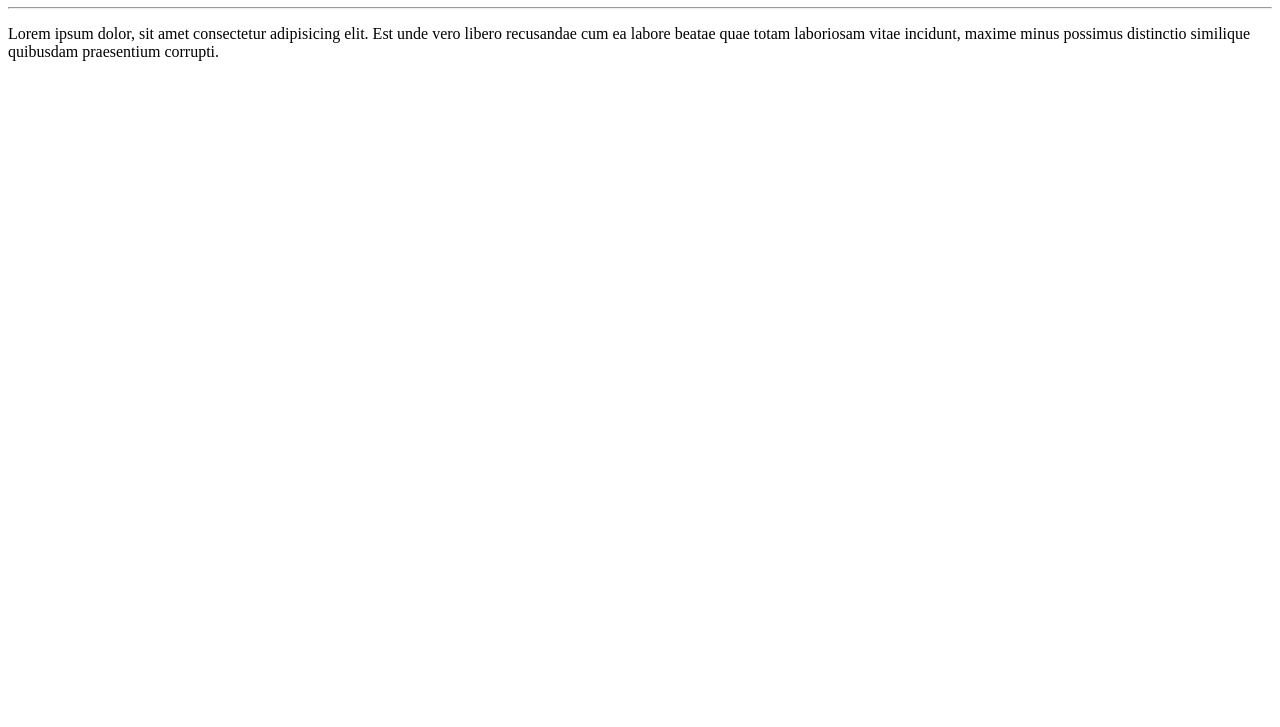
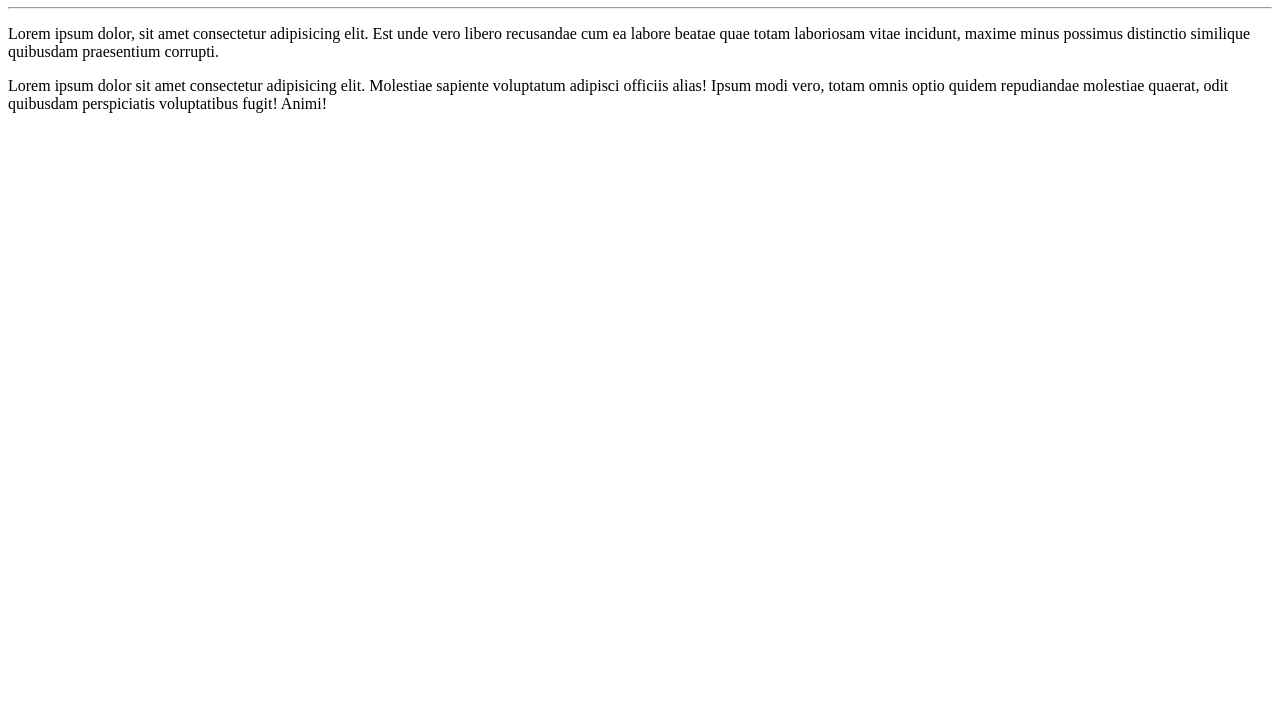
Before and after one commit to GabrielDully/Ola-Mundo, a plain HTML site: page site-exemplo/index.html in a window 1280 px wide. Shown: the part 73-800 px from the top of the page. Drawn offline with Linux system fonts and the light colour scheme.

Commit message:
Adicionei um parágrafo

```diff
--- a/site-exemplo/index.html
+++ b/site-exemplo/index.html
@@ -9,5 +9,6 @@
     <h1>Olá, Mundo!</h1>
     <hr>
     <p>Lorem ipsum dolor, sit amet consectetur adipisicing elit. Est unde vero libero recusandae cum ea labore beatae quae totam laboriosam vitae incidunt, maxime minus possimus distinctio similique quibusdam praesentium corrupti.</p>
+    <p>Lorem ipsum dolor sit amet consectetur adipisicing elit. Molestiae sapiente voluptatum adipisci officiis alias! Ipsum modi vero, totam omnis optio quidem repudiandae molestiae quaerat, odit quibusdam perspiciatis voluptatibus fugit! Animi!</p>
 </body>
 </html>
```
